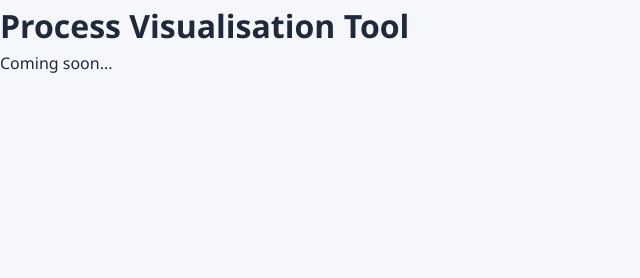
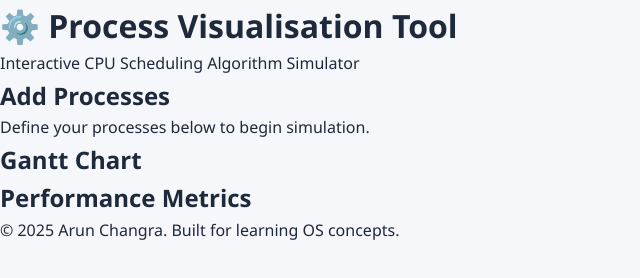
Before and after one commit to ArunChangra34/Process-Visualisation-Tool, a plain HTML site: page index.html in a window 1280 px wide. Shown: the whole page, without its empty margins (0-640 px from the left). Drawn offline with Linux system fonts and the light colour scheme.

Commit message:
refactor: wire utils and process modules into index.html

```diff
--- a/index.html
+++ b/index.html
@@ -7,13 +7,44 @@
     <meta name="keywords" content="CPU scheduling, process visualization, FCFS, SJF, Round Robin, Gantt chart">
     <meta name="author" content="Arun Changra">
     <title>Process Visualisation Tool</title>
+    <link rel="preconnect" href="https://fonts.googleapis.com">
+    <link href="https://fonts.googleapis.com/css2?family=Inter:wght@400;500;600;700&display=swap" rel="stylesheet">
     <link rel="stylesheet" href="css/style.css">
 </head>
 <body>
     <div id="app">
-        <h1>Process Visualisation Tool</h1>
-        <p>Coming soon...</p>
+        <header class="header">
+            <h1 class="header__title">⚙️ Process Visualisation Tool</h1>
+            <p class="header__subtitle">Interactive CPU Scheduling Algorithm Simulator</p>
+        </header>
+
+        <main class="main">
+            <!-- Process Input Section -->
+            <section id="input-section" class="card">
+                <h2>Add Processes</h2>
+                <p class="text-muted">Define your processes below to begin simulation.</p>
+            </section>
+
+            <!-- Visualisation Section -->
+            <section id="gantt-section" class="card">
+                <h2>Gantt Chart</h2>
+                <div id="gantt-container"></div>
+            </section>
+
+            <!-- Metrics Section -->
+            <section id="metrics-section" class="card">
+                <h2>Performance Metrics</h2>
+                <div id="metrics-container"></div>
+            </section>
+        </main>
+
+        <footer class="footer">
+            <p>&copy; 2025 Arun Changra. Built for learning OS concepts.</p>
+        </footer>
     </div>
+
+    <script src="js/utils.js"></script>
+    <script src="js/process.js"></script>
     <script src="js/app.js"></script>
 </body>
 </html>
```
